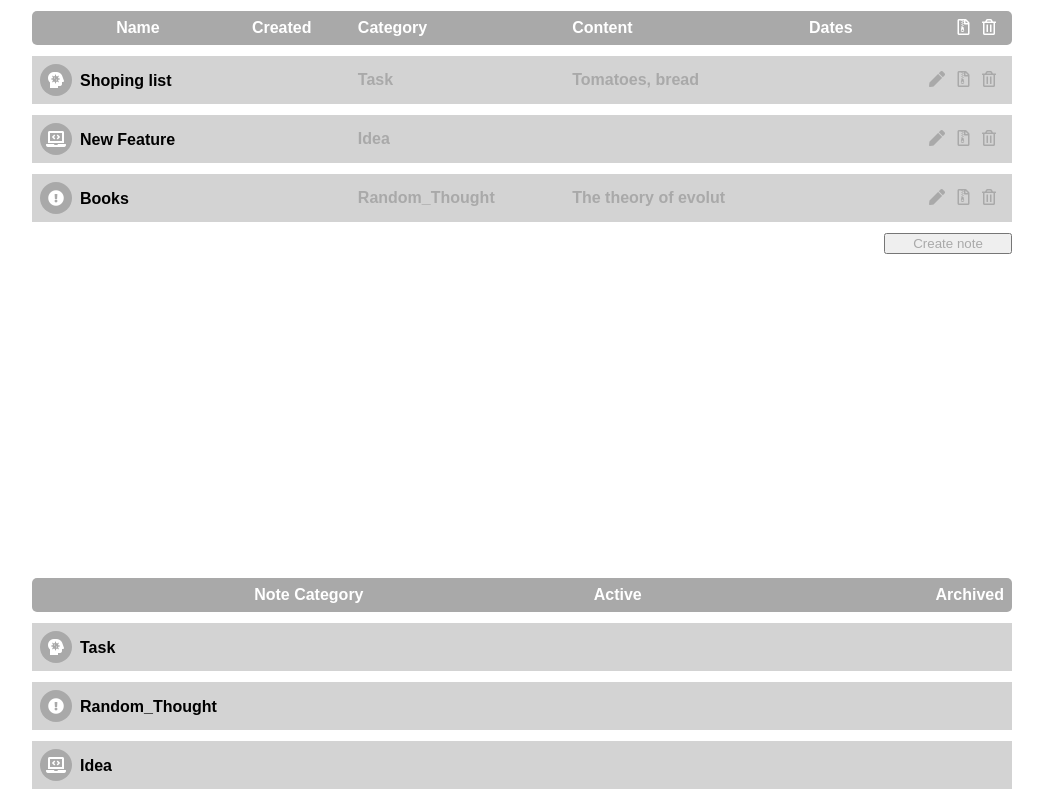
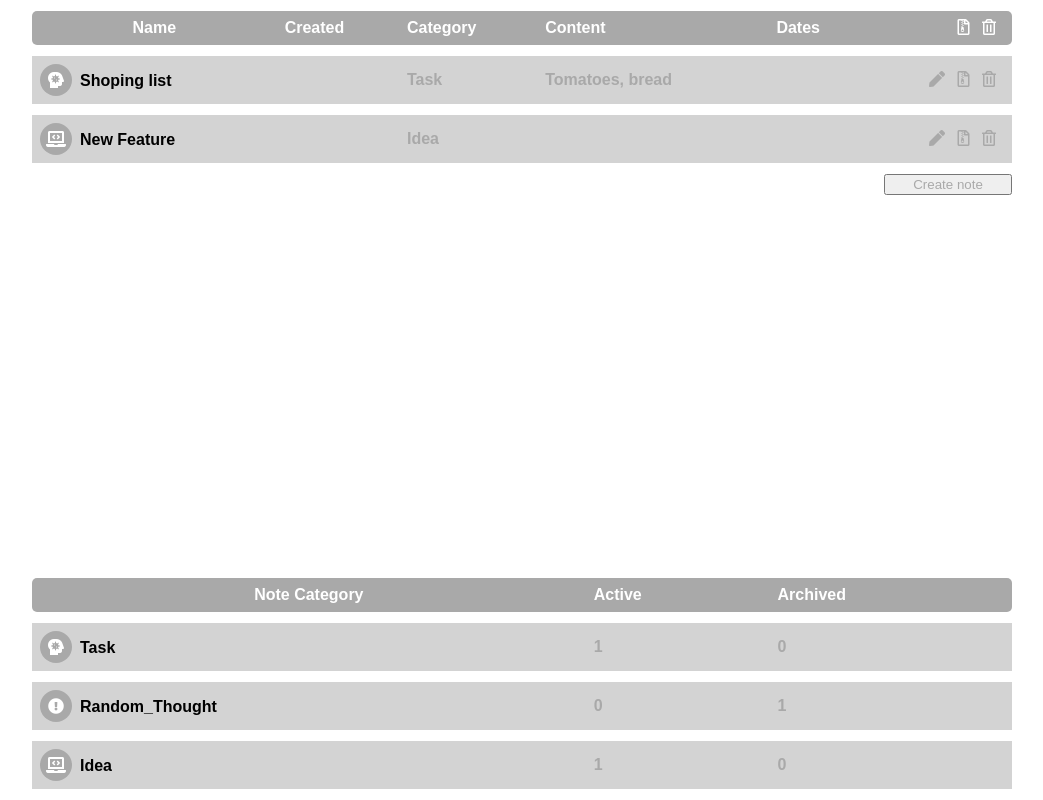
Before and after one commit to OKuts/radency-1, a website built with webpack: page src/index.html in a window 1280 px wide. Shown: the whole page, without its empty margins (118-1161 px from the left). Built offline with nearby package versions, Linux system fonts and the light colour scheme.

Commit message:
feat: show only active todo

```diff
--- a/src/data/data.js
+++ b/src/data/data.js
@@ -5,7 +5,7 @@ export const todos = [
     category: 'Task',
     content: 'Tomatoes, bread',
     dates: '',
-    archived: false,
+    active: true,
   },
   {
     name: 'New Feature',
@@ -13,7 +13,7 @@ export const todos = [
     category: 'Idea',
     content: '',
     dates: '',
-    archived: false,
+    active: true,
   },
   {
     name: 'Books',
@@ -21,12 +21,24 @@ export const todos = [
     category: 'Random_Thought',
     content: 'The theory of evolut',
     dates: '',
-    archived: false,
+    active: false,
   },
 ]
 
 export const categories = {
-  Task: 'fas fa-head-side-virus',
-  Random_Thought: 'fas fa-exclamation-circle',
-  Idea: 'fas fa-laptop-code',
+  Task: {
+    icon: 'fas fa-head-side-virus',
+    total: 0,
+    active: 0,
+  },
+  Random_Thought: {
+    icon: 'fas fa-exclamation-circle',
+    total: 0,
+    active: 0,
+  },
+  Idea: {
+    icon: 'fas fa-laptop-code',
+    total: 0,
+    active: 0,
+  },
 }
--- a/src/js/main.js
+++ b/src/js/main.js
@@ -6,16 +6,17 @@ import {modal, openTodosWrap, statisticsWrap} from "./modules/elements";
 import {getFormElements} from "./modules/getFormElements";
 import {changeShowModal} from "./modules/changeShowModal";
 import {changeTodo} from "./modules/changeTodo";
+import {initStatistics} from "./modules/initStatistics";
 
 let [openTodosList, createBtn] = showOpenTodo(todos, categories, openTodosWrap);
-const selectionsList = showStatistics(todos, categories, statisticsWrap);
+let statistics =  initStatistics(todos, categories);
+let selectionsList = showStatistics(statistics, statisticsWrap);
 const [editForm, category, name, content, formBtn ] = getFormElements(categories, modal);
 
-console.log(category);
 const selectAction = (e) => {
   const action = e.target.dataset.id;
   const num = +e.currentTarget.dataset.key;
-
+  console.log(action)
   switch (action) {
     case 'delete':
       todos.splice(num, 1);
@@ -37,8 +38,12 @@ const selectAction = (e) => {
       [openTodosList, createBtn] = showOpenTodo(todos, categories, openTodosWrap);
       break;
 
-
-
+    case 'archive':
+      todos[num].active = false;
+      [openTodosList, createBtn] = showOpenTodo(todos, categories, openTodosWrap);
+      statistics =  initStatistics(todos, categories);
+      selectionsList = showStatistics(statistics, statisticsWrap);
+      break;
   }
 }
 
--- /dev/null
+++ b/src/js/modules/initStatistics.js
@@ -0,0 +1,10 @@
+export const initStatistics = (todos, categories) => {
+  const outObj = {...categories};
+  Object.keys(outObj).forEach(category => outObj[category] = {...categories[category]});
+  todos.forEach(todo => {
+    outObj[todo.category].total += 1;
+    if (todo.active) outObj[todo.category].active += 1;
+  })
+
+  return outObj;
+}
--- a/src/js/modules/showOpenTodo.js
+++ b/src/js/modules/showOpenTodo.js
@@ -6,7 +6,7 @@ export const showOpenTodo = (todos, categories, openTodos) => {
           <th>Category</th>
           <th>Content</th>
           <th>Dates</th>
-          <th>
+          <th style='text-align: right'>
             <i data-id="archiveAll" class="far fa-file-archive click_icons"></i>
             <i data-id="deleteAll" class="far fa-trash-alt click_icons"></i>
           </th>
@@ -14,8 +14,9 @@ export const showOpenTodo = (todos, categories, openTodos) => {
   `;
 
   const todosElements = todos.reduce((out, todo, i) =>
-    `${out} <tr data-key='${i}'>
-          <td class='todo_name'><i class='${categories[todo.category]} circle'></i>${todo.name}</td>
+    todo.active
+      ? `${out} <tr data-key='${i}'>
+          <td class='todo_name'><i class='${categories[todo.category].icon} circle'></i>${todo.name}</td>
           <td></td>
           <td>${todo.category}</td>
           <td>${todo.content}</td>
@@ -26,7 +27,9 @@ export const showOpenTodo = (todos, categories, openTodos) => {
             <i data-id="delete" class="far fa-trash-alt click_icons"></i>
           </td>
         </tr>
-    `, '');
+    `
+    : out
+    , '');
 
   openTodos.innerHTML = `<table class='todo_table'>${header + todosElements}</table>`;
   openTodos.insertAdjacentHTML('beforeend','<button type="button" data-id="create">Create note</button>');
--- a/src/js/modules/showStatistics.js
+++ b/src/js/modules/showStatistics.js
@@ -1,4 +1,4 @@
-export const showStatistics = (todos, categories, statisticsCont) => {
+export const showStatistics = (categories, statisticsCont) => {
   const header = `
         <tr>
           <th>Note Category</th>
@@ -8,13 +8,15 @@ export const showStatistics = (todos, categories, statisticsCont) => {
   `;
 
   const statisticsElements = Object.keys(categories).reduce((out, category) =>
-    `${out} <tr class='statistic_item'>
-          <td class='todo_name'><i class='${categories[category]} circle'></i>${category}</td>
-          <td></td>
-          <td></td>
-        </tr>
-    `, '');
-
+    categories[category].total > 0
+      ? `${out} <tr class='statistic_item'>
+            <td class='todo_name'><i class='${categories[category].icon} circle'></i>${category}</td>
+            <td>${categories[category].active}</td>
+            <td>${categories[category].total - categories[category].active}</td>
+          </tr>
+      `
+      : out
+    , '');
   statisticsCont.innerHTML = `<table class='todo_table'>${header + statisticsElements}</table>`;
 
   return statisticsCont.querySelectorAll('.statistic_item');
--- a/src/scss/main.scss
+++ b/src/scss/main.scss
@@ -3,12 +3,12 @@
 @import "modal";
 
 .app_wrapper {
-  max-width: 980px;
-  height: 100vh;
-  margin: 0 auto;
   display: flex;
   flex-direction: column;
   justify-content: space-between;
+  margin: 0 auto;
+  height: 100vh;
+  max-width: 980px;
   font-family: Arial, sans-serif;
 }
 
@@ -28,9 +28,9 @@
 }
 
 .todo_table {
+  border-spacing: 0 11px;
   width: 100%;
   height: 2rem;
-  border-spacing: 0 11px;
 
   & i.click_icons:hover {
     color: black;
@@ -38,10 +38,14 @@
   }
 
   & th {
+    padding: 0.5rem;
+    text-align: left;
+    color: white;
     background: darkgray;
-    padding: 0.5rem;
-    color: white;
-    text-align: left;
+
+    & i {
+      margin-right: 0.5rem;
+    }
 
     &:first-child {
       border-radius: 5px 0 0 5px;
@@ -50,36 +54,32 @@
 
     &:last-child {
       border-radius: 0 5px 5px 0;
-      text-align: right;
-    }
-
-    & i {
-      margin-right: 0.5rem;
     }
   }
+
   & td {
+    padding: 0.5rem;
+    font-weight: bolder;
+    color: darkgray;
     background: lightgray;
-    padding: 0.5rem;
-    color:darkgray;
-    font-weight: bolder;
-
-    &.icons {
-      text-align: right;
-    }
 
     & i {
       margin-right: 0.5rem;
 
       &.circle {
-        background: darkgray;
-        color: white;
+        display: inline-flex;
+        align-items: center;
+        justify-content: center;
+        border-radius: 50%;
         width: 2rem;
         height: 2rem;
-        border-radius: 50%;
-        display: inline-flex;
-        justify-content: center;
-        align-items: center;
+        color: white;
+        background: darkgray;
       }
+    }
+
+    &.icons {
+      text-align: right;
     }
 
     &.todo_name {
```
